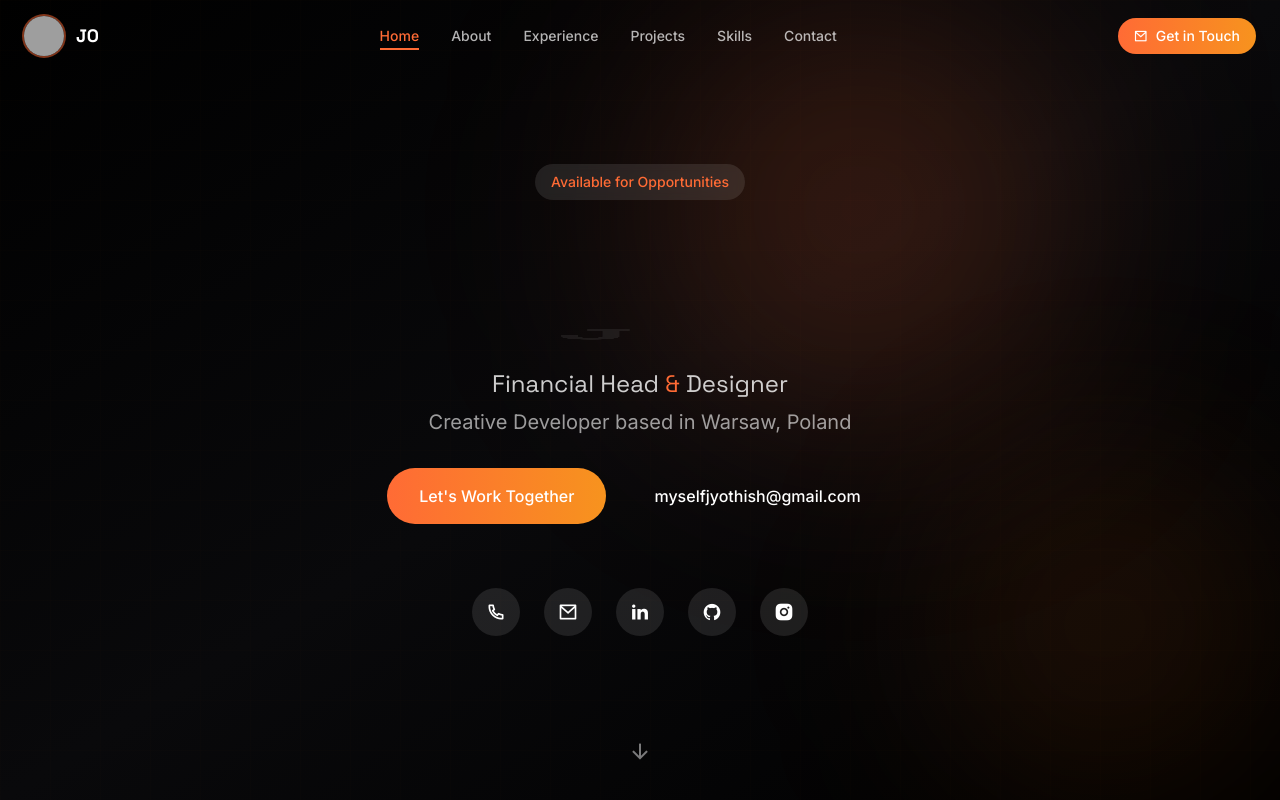
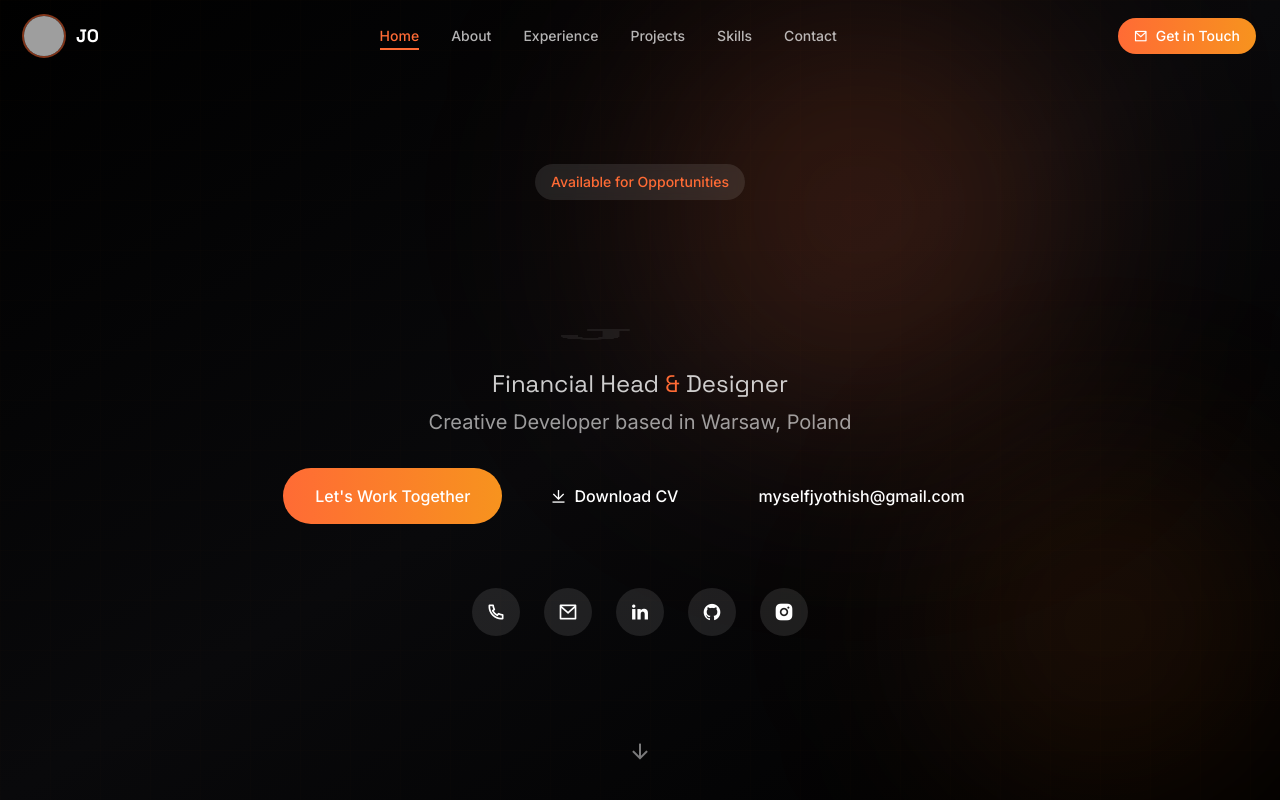
Before and after one commit to jothish-lux/portfolio, a React (Vite) app: page / in a window 1280 px wide. Shown: the top 800 px of the page. Built offline with nearby package versions, Linux system fonts and the light colour scheme; grey boxes are pictures that could not be loaded.

Commit message:
Add CV download

```diff
--- a/src/pages/home/components/Hero.tsx
+++ b/src/pages/home/components/Hero.tsx
@@ -121,7 +121,14 @@ export default function Hero() {
           >
             Let's Work Together
           </button>
-
+<a
+  href="/cv/Jyothish_CV.pdf"
+  download
+  className="px-8 py-4 border-2 border-[#FF6B35]/30 rounded-full font-medium hover:bg-[#FF6B35]/10 transition-all hover:scale-105 cursor-pointer whitespace-nowrap portrait:w-full portrait:max-w-xs portrait:py-3 portrait:text-sm"
+>
+  <i className="ri-download-line mr-2"></i>
+  Download CV
+</a>
           <a
             href="mailto:myselfjyothish@gmail.com"
             className="px-8 py-4 border-2 border-white/20 rounded-full font-medium hover:bg-white/10 transition-all cursor-pointer whitespace-nowrap portrait:w-full portrait:max-w-xs portrait:py-3 portrait:text-sm"
```
Also changed, not shown: 1 other file (tests, documents, lock files or other folders).
